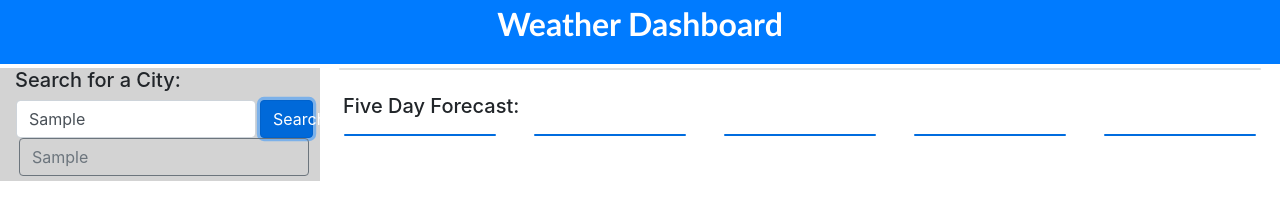
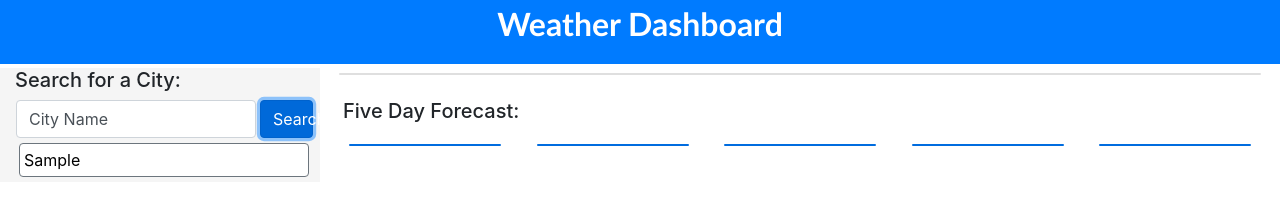
Before and after one commit to eamenatt/Weather-Dashboard, a plain HTML site: page index.html in a window 1280 px wide. Both pictures are taken after typing "Sample" into the empty fields and a click on the button "Search". Drawn offline with nearby package versions, Linux system fonts and the light colour scheme; no server answers.

Commit message:
final styling, added JS to clear input field.

```diff
--- a/Assets/script.js
+++ b/Assets/script.js
@@ -49,7 +49,7 @@ function searchCity(lat, lon, cityName) {
         var humidity = $("<p>").text(`Humidity: ${response.current.humidity}%`);
         var windSpeed = $("<p>").text(`Wind Speed: ${response.current.wind_speed} mph`);
 
-        var uvIndex = $("<p>").html(`UV Index: <span style="color:white; background-color:${uvColor(parseFloat(response.current.uvi))}">${response.current.uvi}</span>`);
+        var uvIndex = $("<p>").html(`UV Index: <span style="color:white; background-color:${uvColor(parseFloat(response.current.uvi))}; border-radius:5px; padding: 5px">${response.current.uvi}</span>`);
 
         $('.search-results').append(cityAndDate, temp, humidity, windSpeed, uvIndex);
 
@@ -99,6 +99,7 @@ $("#searchButton").on("click", function () {
         getPosition(cityName);
         addCityToHistory(capitalize(cityName));
     }
+    $(".city-name").val("City Name");
 });
 
 $(document).on("click", ".searched-city", function () {
--- a/Assets/styles.css
+++ b/Assets/styles.css
@@ -4,14 +4,8 @@ p {
 
 
 aside {
-    background-color: lightgrey;
-    height: 100%;
+    background-color: whitesmoke;
     padding-bottom: 5px;
-
-}
-
-.searchBar {
-    font-weight: bold;
 
 }
 
@@ -44,8 +38,26 @@ aside {
 
 .forecast {
     background-color:#007bff;
+    margin: 5px;
 }
 
 .cardText {
     color: white;
 }
+
+#searchButton {
+    text-align: left;
+}
+
+.searched-city {
+    background-color: white;
+    padding: 4px;
+    color: black;
+    margin-top: 5px;
+
+}
+
+.card {
+    margin-top: 5px;
+
+}
```
Also changed, not shown: index.html (+1 -1 lines).
